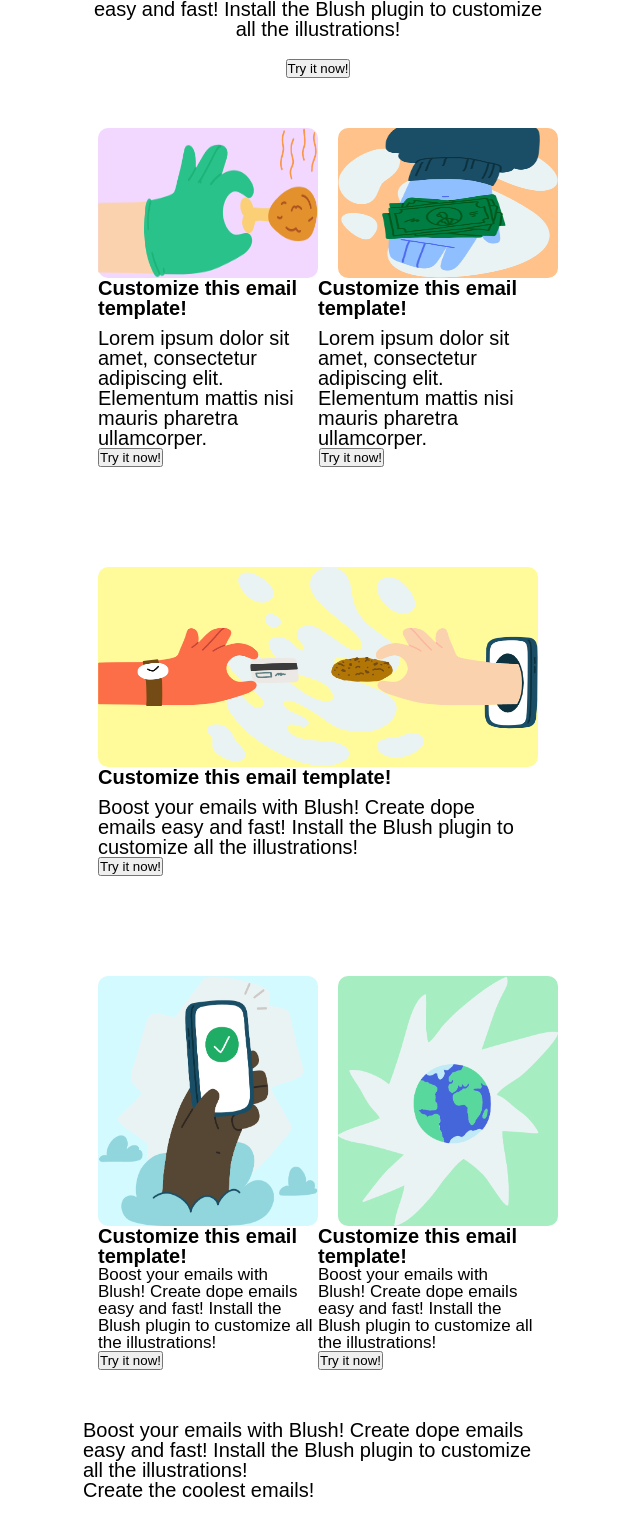
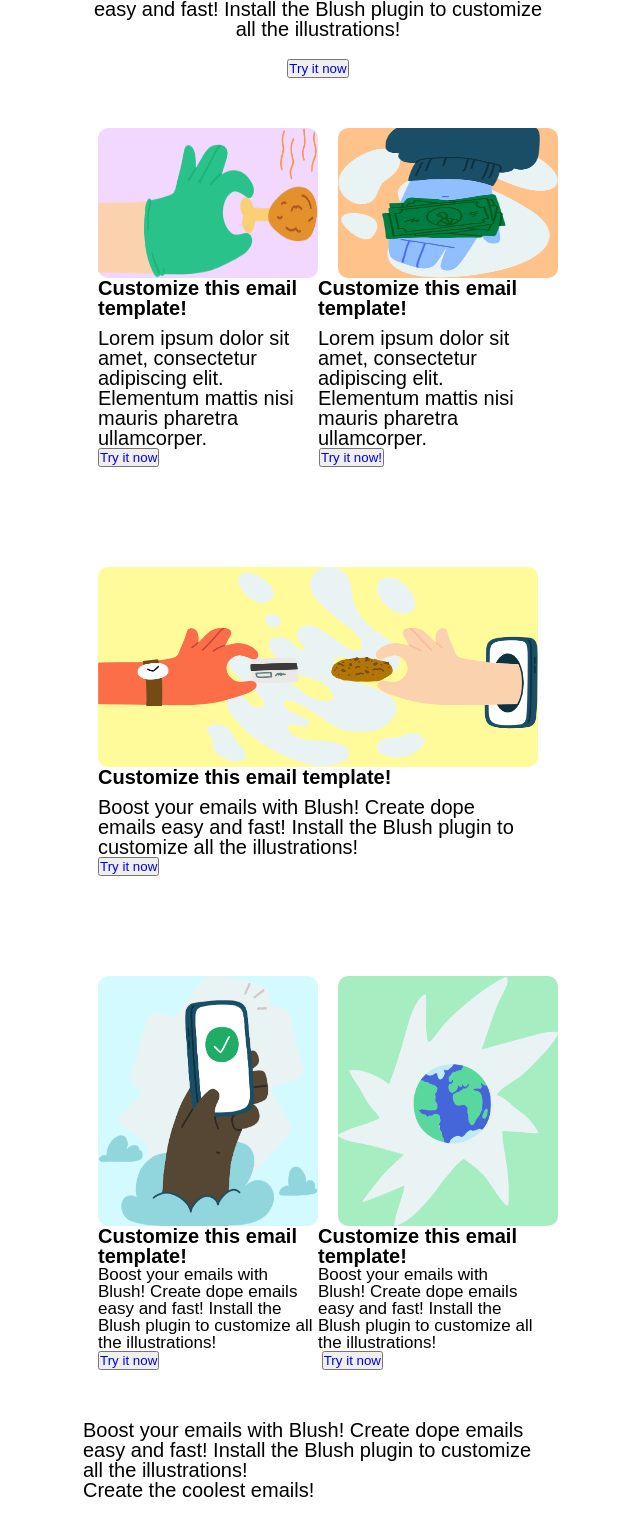
Before and after one commit to Ruslo7/Rusla-, a plain HTML site: page index2.html in a window 1280 px wide. Shown: the part 469-2004 px from the top of the page, without its empty margins (322-962 px from the left). Drawn offline with Linux system fonts and the light colour scheme.

Commit message:
site 1.2

```diff
--- a/index2.html
+++ b/index2.html
@@ -18,7 +18,7 @@
                     Boost your emails with Blush! Create dope emails easy and fast!  Install the Blush plugin to customize all the illustrations!
                 </div>
                 <div class="block1_button">
-                    <button>Try it now!</button>
+                    <button><a href="index3.html">Try it now</a></button>
                 </div>
             </div>
             <div class="block_2">
@@ -41,8 +41,8 @@
 
                         </ul>
                         <ul class="bebrik">
-                            <li class="b1"> <button>Try it now!</button></li>
-                            <li class="b2"><button>Try it now!</button></li>
+                            <li class="b1"> <button><a href="index3.html">Try it now</a></button></li>
+                            <li class="b2"><button><a href="index3.html">Try it now!</a></button></li>
                         </ul>
                     </div>
                 </div>
@@ -55,7 +55,7 @@
                         <p class="ivan">Boost your emails with Blush! Create dope emails easy and fast! Install the Blush plugin to customize all the illustrations!</p>
                     </div>
                     <div class="b3">
-                        <button>Try it now!</button>
+                        <button><a href="index3.html">Try it now</a></button>
                     </div>
                 </div>
             </div>
@@ -81,8 +81,8 @@
                     </div>
                     <div >
                         <ul class="baton20">
-                            <li><button>Try it now!</button></li>
-                            <li class="biba"><button>Try it now!</button></li>
+                            <li><button><a href="index3.html">Try it now</a></button></li>
+                            <li class="biba"><button><a href="index3.html">Try it now</a></button></li>
                         </ul>
                     </div>
                 </div>
```
Also changed, not shown: index.html (+4 -4 lines), index3.html (+4 -4 lines), index4.html (+3 -3 lines).
